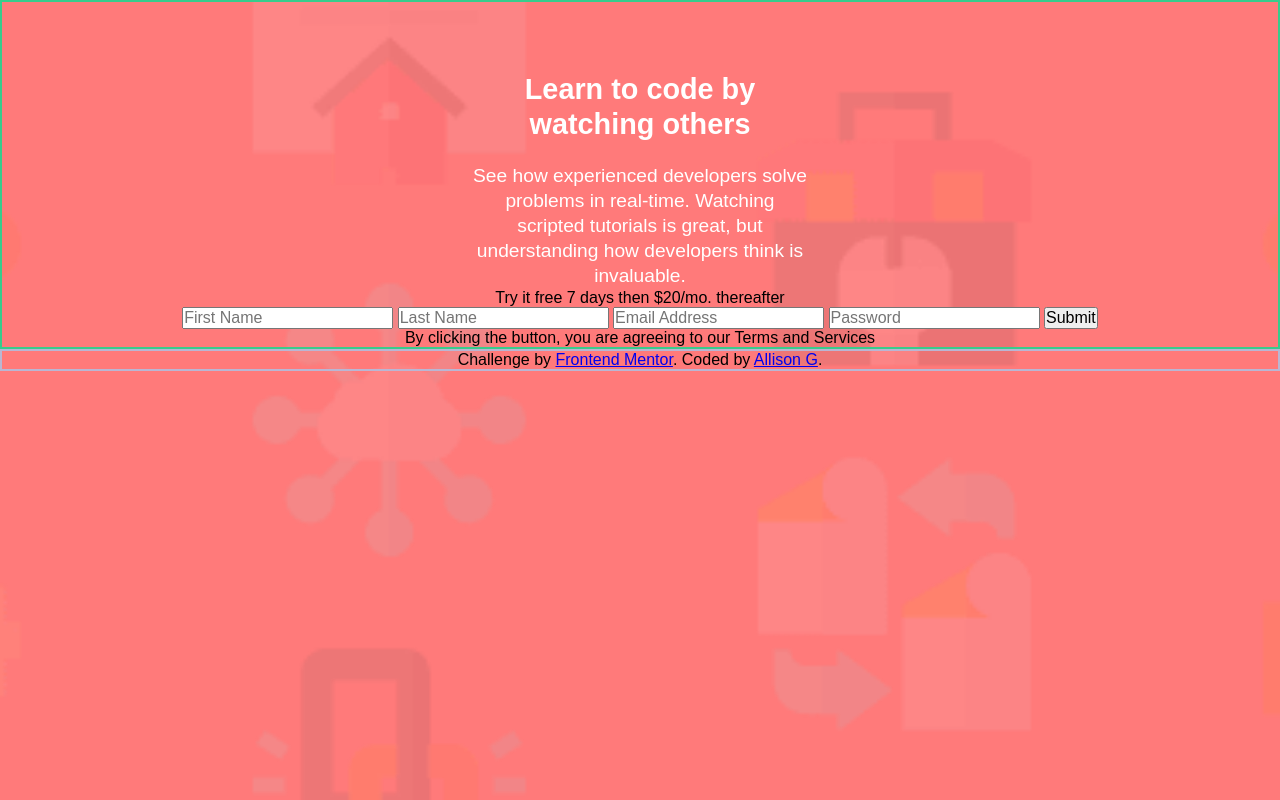
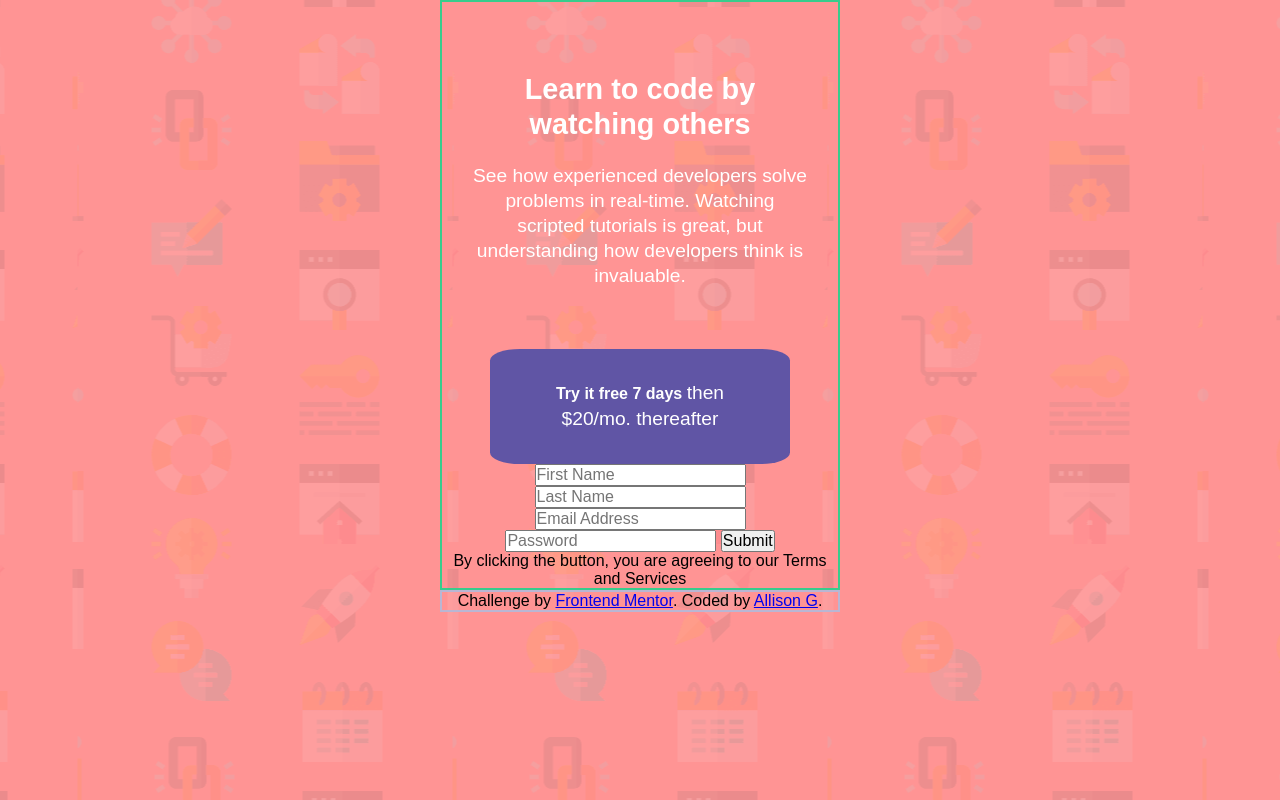
Before and after one commit to agottlieb/JS-Signup-Form, a plain HTML site: page index.html in a window 1280 px wide. Drawn offline with Linux system fonts and the light colour scheme.

Commit message:
edit CTA css

```diff
--- a/styles.css
+++ b/styles.css
@@ -19,10 +19,16 @@
 
 body {
     background-image: url("images/bg-intro-mobile.png");
-    background-size: cover;
-    background-color: var(--Red);
+    background-size: 375px 1000px;
+    /* background-repeat: no-repeat; */
+    background-position: center;
+    /* background-color: var(--Red); */
+    background-color: hsla(0, 100%, 74%, 0.8);
     /* height: 100%; */
     font-family: "Poppins", sans-serif;
+    max-width: 400px;
+    margin: auto;
+    min-height: 100vh;
 }
 
 .wrapper {
@@ -52,6 +58,24 @@ body {
     margin-top: 23px;
 }
 
+.cta {
+    background-color: var(--Purple);
+    color: white;
+    margin: auto;
+    margin-top: 60px;
+    line-height: 130%;
+    font-size: 1.2rem;
+    min-height: 50px;
+    max-width: 300px;
+    padding: 2rem;
+    border-radius: 10%;
+    font-weight: 400;
+}
+
+.seven {
+    font-weight: 700;
+}
+
 footer {
     border: 2px var(--Grayish-Blue) solid;
     text-align: center;
```
Also changed, not shown: index.html (+1 -1 lines).
